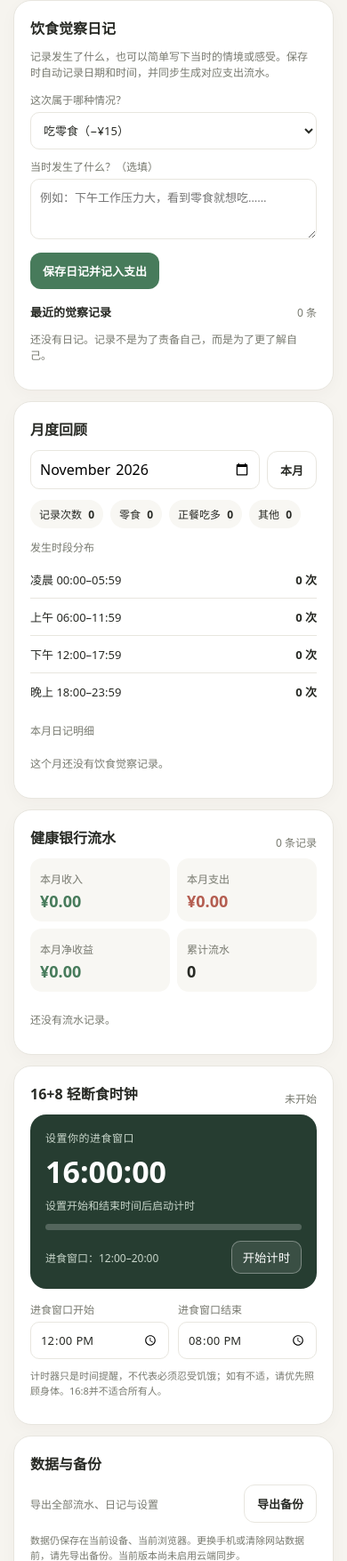
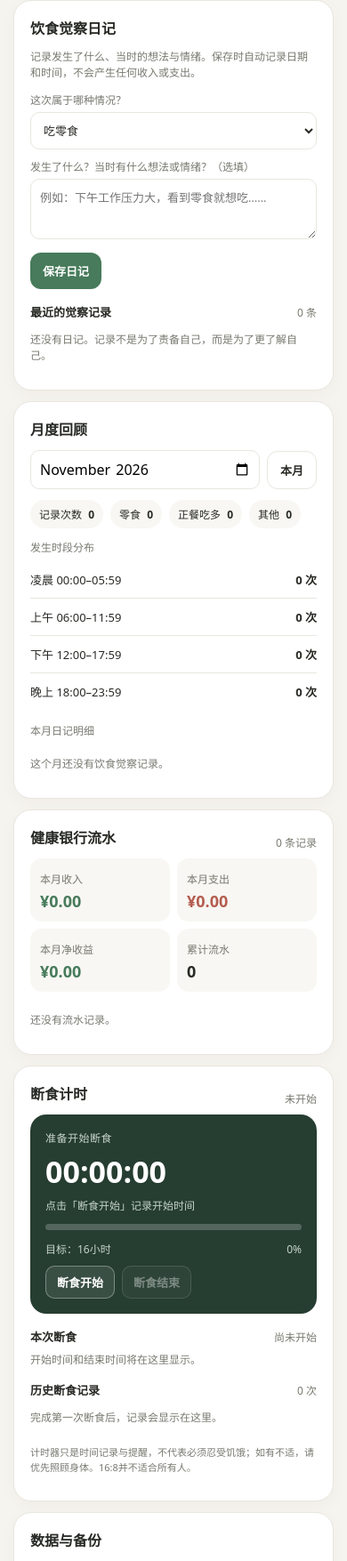
Before and after one commit to bigjanekiki/Lose-Weight-while-Saving, a plain HTML site: page index.html in a window 390 px wide. Shown: the part 1340-3095 px from the top of the page at 89% size. Drawn offline with Linux system fonts and the light colour scheme.

Commit message:
Add files via upload

```diff
--- a/index.html
+++ b/index.html
@@ -69,18 +69,18 @@ footer{text-align:center;color:var(--muted);font-size:11px;padding:12px}.empty{f
 
 <section class="card">
  <h2>饮食觉察日记</h2>
- <p class="section-note">记录发生了什么，也可以简单写下当时的情境或感受。保存时自动记录日期和时间，并同步生成对应支出流水。</p>
+ <p class="section-note">记录发生了什么、当时的想法与情绪。保存时自动记录日期和时间，不会产生任何收入或支出。</p>
  <div class="form-grid">
   <div class="field"><label for="diaryCategory">这次属于哪种情况？</label>
    <select id="diaryCategory">
-    <option value="snack">吃零食（−¥15）</option>
-    <option value="meal_over">正餐吃多（−¥13）</option>
-    <option value="other">其他非计划进食／情绪性进食（−¥10）</option>
+    <option value="snack">吃零食</option>
+    <option value="meal_over">正餐吃多</option>
+    <option value="other">其他非计划进食／情绪性进食</option>
    </select>
   </div>
-  <div class="field"><label for="diaryNote">当时发生了什么？（选填）</label><textarea id="diaryNote" placeholder="例如：下午工作压力大，看到零食就想吃……"></textarea></div>
+  <div class="field"><label for="diaryNote">发生了什么？当时有什么想法或情绪？（选填）</label><textarea id="diaryNote" placeholder="例如：下午工作压力大，看到零食就想吃……"></textarea></div>
  </div>
- <div class="form-actions"><button class="primary" id="saveDiary">保存日记并记入支出</button></div>
+ <div class="form-actions"><button class="primary" id="saveDiary">保存日记</button></div>
  <div style="margin-top:16px"><div class="row"><strong style="font-size:13px">最近的觉察记录</strong><span class="small" id="diaryCount">0 条</span></div><div class="history" id="diaryHistory"></div></div>
 </section>
 
@@ -111,24 +111,23 @@ footer{text-align:center;color:var(--muted);font-size:11px;padding:12px}.empty{f
 </section>
 
 <section class="card">
- <div class="row"><h2>16+8 轻断食时钟</h2><span class="small" id="timerState">未开始</span></div>
+ <div class="row"><h2>断食计时</h2><span class="small" id="timerState">未开始</span></div>
  <div class="timer">
-  <div class="phase muted" id="phase">设置你的进食窗口</div>
-  <div class="clock" id="clock">16:00:00</div>
-  <div class="muted small" id="timerHint">设置开始和结束时间后启动计时</div>
+  <div class="phase muted" id="phase">准备开始断食</div>
+  <div class="clock" id="clock">00:00:00</div>
+  <div class="muted small" id="timerHint">点击「断食开始」记录开始时间</div>
   <div class="track"><div id="progress"></div></div>
-  <div class="row"><span class="muted small" id="windowText">进食窗口：12:00–20:00</span><button id="toggleTimer">开始计时</button></div>
+  <div class="row"><span class="muted small" id="fastTargetText">目标：16小时</span><span class="muted small" id="fastProgressText">0%</span></div>
+  <div class="form-actions"><button class="primary" id="fastStart">断食开始</button><button class="secondary" id="fastEnd" disabled>断食结束</button></div>
  </div>
- <div class="settings">
-  <div class="field"><label for="eatStart">进食窗口开始</label><input id="eatStart" type="time" value="12:00"></div>
-  <div class="field"><label for="eatEnd">进食窗口结束</label><input id="eatEnd" type="time" value="20:00"></div>
- </div>
- <p class="note" style="margin-top:10px">计时器只是时间提醒，不代表必须忍受饥饿；如有不适，请优先照顾身体。16:8并不适合所有人。</p>
+ <div style="margin-top:16px"><div class="row"><strong style="font-size:13px">本次断食</strong><span class="small" id="fastCurrentStatus">尚未开始</span></div><div class="small" id="fastCurrentDetails" style="margin-top:7px">开始时间和结束时间将在这里显示。</div></div>
+ <div style="margin-top:16px"><div class="row"><strong style="font-size:13px">历史断食记录</strong><span class="small" id="fastRecordCount">0 次</span></div><div class="history" id="fastHistory"></div></div>
+ <p class="note" style="margin-top:10px">计时器只是时间记录与提醒，不代表必须忍受饥饿；如有不适，请优先照顾身体。16:8并不适合所有人。</p>
 </section>
 
 <section class="card">
  <h2>数据与备份</h2>
- <div class="row"><span class="small">导出全部流水、日记与设置</span><button class="secondary" id="export">导出备份</button></div>
+ <div class="row"><span class="small">导出全部流水、日记、断食记录与设置</span><button class="secondary" id="export">导出备份</button></div>
  <p class="note">数据仍保存在当前设备、当前浏览器。更换手机或清除网站数据前，请先导出备份。当前版本尚未启用云端同步。</p>
 </section>
 <footer>一步一步来。稳定比完美更重要。</footer>
@@ -203,9 +202,8 @@ function renderLedger(){
  $("ledgerHistory").innerHTML=items.length?items.slice(0,30).map(x=>transactionHTML(x)).join(""):'<div class="empty">还没有流水记录。</div>';
  document.querySelectorAll("[data-delete-tx]").forEach(btn=>btn.onclick=()=>{
   const id=btn.dataset.deleteTx,tx=data.transactions.find(x=>x.id===id);if(!tx)return;
-  if(!confirm("确定删除这笔流水？若它来自饮食日记，对应日记也会一并删除。"))return;
+  if(!confirm("确定删除这笔流水？日记不会受到影响。"))return;
   data.transactions=data.transactions.filter(x=>x.id!==id);
-  if(tx.diaryId)data.diary=data.diary.filter(d=>d.id!==tx.diaryId);
   save();toast("记录已删除");
  });
 }
@@ -215,9 +213,9 @@ function renderDiary(){
  $("diaryHistory").innerHTML=items.length?items.slice(0,5).map(d=>`<div class="entry"><div style="flex:1;min-width:0"><strong>${escapeHTML(d.label)}</strong><small>${stampText(d.ts)}${d.note?" · "+escapeHTML(d.note):""}</small></div><button class="danger" data-delete-diary="${d.id}">删除</button></div>`).join(""):'<div class="empty">还没有日记。记录不是为了责备自己，而是为了更了解自己。</div>';
  document.querySelectorAll("[data-delete-diary]").forEach(btn=>btn.onclick=()=>{
   const d=data.diary.find(x=>x.id===btn.dataset.deleteDiary);if(!d)return;
-  if(!confirm("删除这条日记及其对应支出流水？"))return;
-  data.diary=data.diary.filter(x=>x.id!==d.id);data.transactions=data.transactions.filter(x=>x.diaryId!==d.id);
-  save();toast("日记及对应流水已删除");
+  if(!confirm("确定删除这条日记？"))return;
+  data.diary=data.diary.filter(x=>x.id!==d.id);
+  save();toast("日记已删除");
  });
 }
 function renderReview(){
@@ -242,10 +240,11 @@ document.querySelectorAll("#expenseActions .action").forEach(btn=>btn.addEventLi
  toast("已记录支出 −"+money(def.amount));
 }));
 $("saveDiary").onclick=()=>{
- const category=$("diaryCategory").value,def=expenseDefs[category],note=$("diaryNote").value.trim(),ts=Date.now(),diaryId=makeId();
- const d={id:diaryId,category,label:def.label,note,ts};data.diary.push(d);
- data.transactions.push({id:makeId(),kind:"expense",category,label:def.label,amount:def.amount,ts,note,diaryId});
- $("diaryNote").value="";save();toast("日记已保存，支出流水已同步记录");
+ const category=$("diaryCategory").value;
+ const labels={snack:"吃零食",meal_over:"正餐吃多",other:"其他非计划进食／情绪性进食"};
+ const note=$("diaryNote").value.trim(),ts=Date.now();
+ data.diary.push({id:makeId(),category,label:labels[category]||"饮食觉察",note,ts});
+ $("diaryNote").value="";save();toast("日记已保存，未产生任何收支");
 };
 $("reviewMonth").value=localMonth();$("reviewMonth").addEventListener("change",renderReview);
 $("thisMonth").onclick=()=>{$("reviewMonth").value=localMonth();renderReview()};
@@ -254,27 +253,52 @@ $("export").onclick=()=>{
  const blob=new Blob([JSON.stringify(payload,null,2)],{type:"application/json"});
  const url=URL.createObjectURL(blob),a=document.createElement("a");a.href=url;a.download="Healthy-Savings-备份-"+dateKey(new Date())+".json";a.click();setTimeout(()=>URL.revokeObjectURL(url),1000);
 };
-const toMin=s=>{let [h,m]=s.split(":").map(Number);return h*60+m};
-let running=!!data.timer;
-function timerTick(){
- let start=$("eatStart").value||"12:00",end=$("eatEnd").value||"20:00";$("windowText").textContent="进食窗口："+start+"–"+end;
- if(!running||!data.timer){$("timerState").textContent="未开始";$("phase").textContent="设置你的进食窗口";$("clock").textContent="16:00:00";$("timerHint").textContent="设置开始和结束时间后启动计时";$("progress").style.width="0%";$("toggleTimer").textContent="开始计时";return}
- let s=toMin(start),e=toMin(end);if(e<=s)e+=1440;
- let now=new Date(),m=now.getHours()*60+now.getMinutes()+now.getSeconds()/60;
- let elapsed=((m-s)%1440+1440)%1440,eating=elapsed<(e-s),total=eating?(e-s):(1440-(e-s)),passed=eating?elapsed:elapsed-(e-s),remain=Math.max(0,total-passed);
- let sec=Math.floor(remain*60),hh=String(Math.floor(sec/3600)).padStart(2,"0"),mm=String(Math.floor(sec%3600/60)).padStart(2,"0"),ss=String(sec%60).padStart(2,"0");
- $("clock").textContent=hh+":"+mm+":"+ss;$("phase").textContent=eating?"🍽️ 进食窗口":"🌙 空腹阶段";$("timerState").textContent=eating?"进食中":"空腹中";$("timerHint").textContent=eating?"距离进食窗口结束":"距离下一个进食窗口开始";$("progress").style.width=Math.min(100,passed/total*100)+"%";$("toggleTimer").textContent="暂停计时";
+const FAST_TARGET_HOURS=16;
+if(!data.fastTimer||typeof data.fastTimer!=="object")data.fastTimer={activeStart:null,sessions:[]};
+if(!Array.isArray(data.fastTimer.sessions))data.fastTimer.sessions=[];
+function durationText(ms){
+ const n=Math.max(0,Math.floor(ms/1000)),days=Math.floor(n/86400),hh=Math.floor(n%86400/3600),mm=Math.floor(n%3600/60),ss=n%60;
+ return (days?days+"天 ":"")+String(hh).padStart(2,"0")+":"+String(mm).padStart(2,"0")+":"+String(ss).padStart(2,"0");
 }
-$("toggleTimer").onclick=()=>{
- if(running){running=false;data.timer=null}else{let s=$("eatStart").value,e=$("eatEnd").value;if(s===e){alert("开始和结束时间不能相同");return}running=true;data.timer={start:s,end:e}}
- localStorage.setItem(STORAGE_KEY,JSON.stringify(data));timerTick();
+function fastStamp(ts){const d=new Date(ts);return d.toLocaleTimeString("zh-CN",{hour:"2-digit",minute:"2-digit",second:"2-digit"});}
+function renderFastHistory(){
+ const arr=[...data.fastTimer.sessions].sort((a,b)=>b.start-a.start);
+ $("fastRecordCount").textContent=arr.length+" 次";
+ $("fastHistory").innerHTML=arr.length?arr.map(x=>{
+  const ms=x.end-x.start,pct=Math.min(100,ms/(FAST_TARGET_HOURS*3600000)*100);
+  return `<div class="entry" style="display:block"><div class="row"><strong>${new Date(x.start).toLocaleDateString("zh-CN")}</strong><span class="amount">${durationText(ms)}</span></div><small style="display:block;margin:5px 0">${fastStamp(x.start)} — ${fastStamp(x.end)}</small><div class="track" style="background:#e9eee8;margin:7px 0"><div style="width:${pct}%;background:#477b5b"></div></div><small>${Math.floor(pct)}% / 目标 ${FAST_TARGET_HOURS} 小时</small></div>`;
+ }).join(""):'<div class="empty">完成第一次断食后，记录会显示在这里。</div>';
+}
+function fastTick(){
+ const start=data.fastTimer.activeStart;
+ $("fastTargetText").textContent="目标："+FAST_TARGET_HOURS+"小时";
+ if(start){
+  const ms=Date.now()-start,pct=Math.min(100,ms/(FAST_TARGET_HOURS*3600000)*100);
+  $("timerState").textContent="断食中";$("phase").textContent="🌙 正在断食";$("clock").textContent=durationText(ms);
+  $("timerHint").textContent="已持续断食 "+durationText(ms);$("fastCurrentStatus").textContent="进行中";
+  $("fastCurrentDetails").textContent="开始时间："+fastStamp(start)+"；已持续："+durationText(ms);
+  $("fastStart").disabled=true;$("fastEnd").disabled=false;$("progress").style.width=pct+"%";$("fastProgressText").textContent=Math.floor(pct)+"%";
+ }else{
+  $("timerState").textContent="未开始";$("phase").textContent="准备开始断食";$("clock").textContent="00:00:00";
+  $("timerHint").textContent="点击「断食开始」记录开始时间";$("fastCurrentStatus").textContent="尚未开始";
+  $("fastCurrentDetails").textContent="开始时间和结束时间将在这里显示。";
+  $("fastStart").disabled=false;$("fastEnd").disabled=true;$("progress").style.width="0%";$("fastProgressText").textContent="0%";
+ }
+ renderFastHistory();
+}
+$("fastStart").onclick=()=>{
+ if(data.fastTimer.activeStart)return;
+ data.fastTimer.activeStart=Date.now();localStorage.setItem(STORAGE_KEY,JSON.stringify(data));fastTick();toast("已开始记录本次断食");
 };
-["eatStart","eatEnd"].forEach(id=>$(id).addEventListener("change",()=>{if(running){data.timer={start:$("eatStart").value,end:$("eatEnd").value};localStorage.setItem(STORAGE_KEY,JSON.stringify(data))}timerTick()}));
-if(data.timer){$("eatStart").value=data.timer.start||"12:00";$("eatEnd").value=data.timer.end||"20:00";running=true}
+$("fastEnd").onclick=()=>{
+ const start=data.fastTimer.activeStart;if(!start)return;
+ const end=Date.now();data.fastTimer.sessions.push({id:makeId(),start,end});data.fastTimer.activeStart=null;
+ localStorage.setItem(STORAGE_KEY,JSON.stringify(data));fastTick();toast("本次断食已保存："+durationText(end-start));
+};
 if(data.migratedFromV1){localStorage.setItem(STORAGE_KEY,JSON.stringify(data));toast("旧版打卡记录已迁移并保留")}
-renderAll();timerTick();
+renderAll();fastTick();
 // 日期切换依靠每次刷新统计时重新读取本地日期，不清空历史流水。
-setInterval(()=>{renderSummary();renderReview()},30000);setInterval(timerTick,1000);
+setInterval(()=>{renderSummary();renderReview()},30000);setInterval(fastTick,1000);
 </script>
 </body>
 </html>
```
